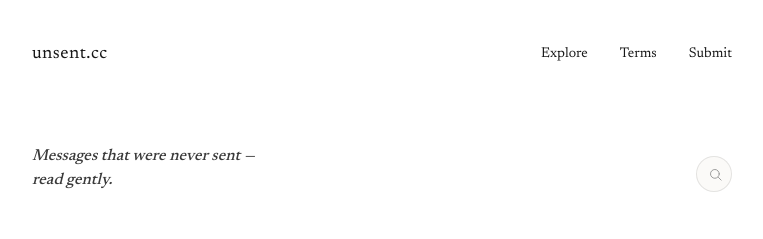
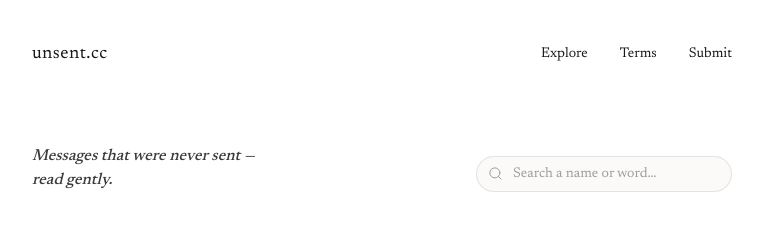
Before and after one commit to byanrkh/unsent.cc, a Next.js app: page /explore in a window 1280 px wide. Shown: the top 239 px of the page, without its empty margins (258-1021 px from the left). Built offline with nearby package versions, Linux system fonts and the light colour scheme; a web font is replaced by a local one.

Commit message:
unsent: search

```diff
--- a/app/(root)/(home)/Components/UnsentForm.tsx
+++ b/app/(root)/(home)/Components/UnsentForm.tsx
@@ -92,6 +92,8 @@ export default function UnsentForm() {
         </button>
 
         <motion.span
+          layoutId="unsent-count"
+          layout="preserve-aspect"
           className={`text-[11px] tabular-nums transition-colors duration-200 sm:text-xs ${getCounterColor(
             message.length,
           )}`}
--- a/app/(root)/explore/Components/ExploreSearch.tsx
+++ b/app/(root)/explore/Components/ExploreSearch.tsx
@@ -1,6 +1,6 @@
 "use client";
 
-import { useEffect, useRef, useState } from "react";
+import { useState } from "react";
 import ExploreCard from "./ExploreCard";
 
 type Letter = {
@@ -15,49 +15,6 @@ type ExploreSearchProps = {
 
 export default function ExploreSearch({ letters }: ExploreSearchProps) {
   const [query, setQuery] = useState("");
-  const [expanded, setExpanded] = useState(false);
-
-  const wrapperRef = useRef<HTMLDivElement>(null);
-  const inputRef = useRef<HTMLInputElement>(null);
-
-  const hasQuery = query.trim().length > 0;
-
-  function openSearch() {
-    setExpanded(true);
-    // Wait a frame so the width transition has started before focusing —
-    // focusing immediately can yank the page on mobile mid-animation.
-    requestAnimationFrame(() => inputRef.current?.focus());
-  }
-
-  function collapseIfEmpty() {
-    if (!hasQuery) setExpanded(false);
-  }
-
-  // Klik di luar box search → tutup lagi (kalau kosong).
-  useEffect(() => {
-    function handlePointerDown(event: MouseEvent) {
-      if (!wrapperRef.current) return;
-      if (!wrapperRef.current.contains(event.target as Node)) {
-        collapseIfEmpty();
-      }
-    }
-    document.addEventListener("mousedown", handlePointerDown);
-    return () => document.removeEventListener("mousedown", handlePointerDown);
-    // eslint-disable-next-line react-hooks/exhaustive-deps
-  }, [hasQuery]);
-
-  // Escape → clear & tutup.
-  useEffect(() => {
-    function handleKeyDown(event: KeyboardEvent) {
-      if (event.key === "Escape") {
-        setQuery("");
-        setExpanded(false);
-        inputRef.current?.blur();
-      }
-    }
-    window.addEventListener("keydown", handleKeyDown);
-    return () => window.removeEventListener("keydown", handleKeyDown);
-  }, []);
 
   const normalizedQuery = query.trim().toLowerCase();
   const filteredLetters = normalizedQuery
@@ -77,20 +34,8 @@ export default function ExploreSearch({ letters }: ExploreSearchProps) {
           read gently.
         </p>
 
-        <div
-          ref={wrapperRef}
-          onMouseEnter={() => setExpanded(true)}
-          onMouseLeave={collapseIfEmpty}
-          className={`flex h-9 shrink-0 items-center self-end overflow-hidden rounded-full border border-[#171717]/10 bg-[#fbfaf8] transition-[width] duration-300 ease-[cubic-bezier(0.16,1,0.3,1)] sm:self-auto ${
-            expanded ? "w-56 sm:w-64" : "w-9"
-          }`}
-        >
-          <button
-            type="button"
-            onClick={openSearch}
-            aria-label="Search unsent letters"
-            className="flex h-9 w-9 shrink-0 items-center justify-center text-[#9c9c9c] transition-colors duration-200 hover:text-[#171717]"
-          >
+        <div className="flex h-9 w-full shrink-0 items-center self-end rounded-full border border-[#171717]/10 bg-[#fbfaf8] sm:w-64 sm:self-auto">
+          <div className="flex h-9 w-9 shrink-0 items-center justify-center text-[#9c9c9c]">
             <svg
               width="15"
               height="15"
@@ -100,23 +45,19 @@ export default function ExploreSearch({ letters }: ExploreSearchProps) {
               strokeWidth="1.6"
               strokeLinecap="round"
               strokeLinejoin="round"
+              className="block -translate-y-px"
             >
-              <circle cx="11" cy="11" r="7" />
+              <circle cx="11" cy="11" r="8" />
               <line x1="21" y1="21" x2="16.65" y2="16.65" />
             </svg>
-          </button>
+          </div>
 
           <input
-            ref={inputRef}
             type="text"
             value={query}
             onChange={(e) => setQuery(e.target.value)}
-            onFocus={() => setExpanded(true)}
-            onBlur={collapseIfEmpty}
             placeholder="Search a name or word…"
-            className={`w-full min-w-0 bg-transparent pr-3.5 text-[13px] text-[#171717] outline-none placeholder:text-[#9c9c9c] transition-opacity duration-200 sm:text-sm ${
-              expanded ? "opacity-100 delay-100" : "opacity-0"
-            }`}
+            className="h-full w-full min-w-0 bg-transparent pr-3.5 text-[13px] leading-none text-[#171717] outline-none placeholder:text-[#9c9c9c] placeholder:leading-none sm:text-sm"
           />
         </div>
       </div>
@@ -134,7 +75,7 @@ export default function ExploreSearch({ letters }: ExploreSearchProps) {
         </div>
       ) : (
         <p className="py-10 text-center text-sm italic text-[#9c9c9c]">
-          No unsent letters found for “{query.trim()}”.
+          No unsent letters found for "{query.trim()}".
         </p>
       )}
     </>
```
